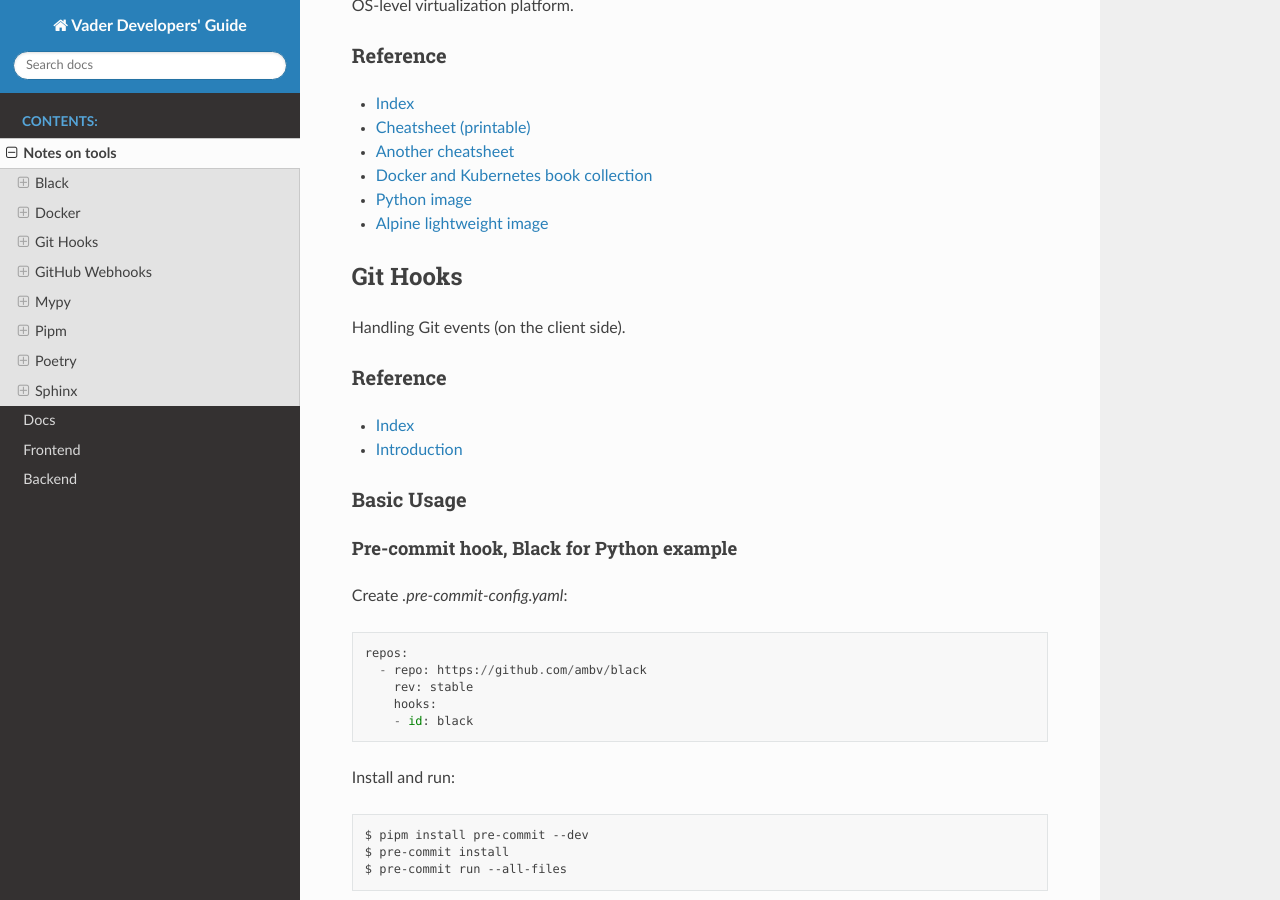
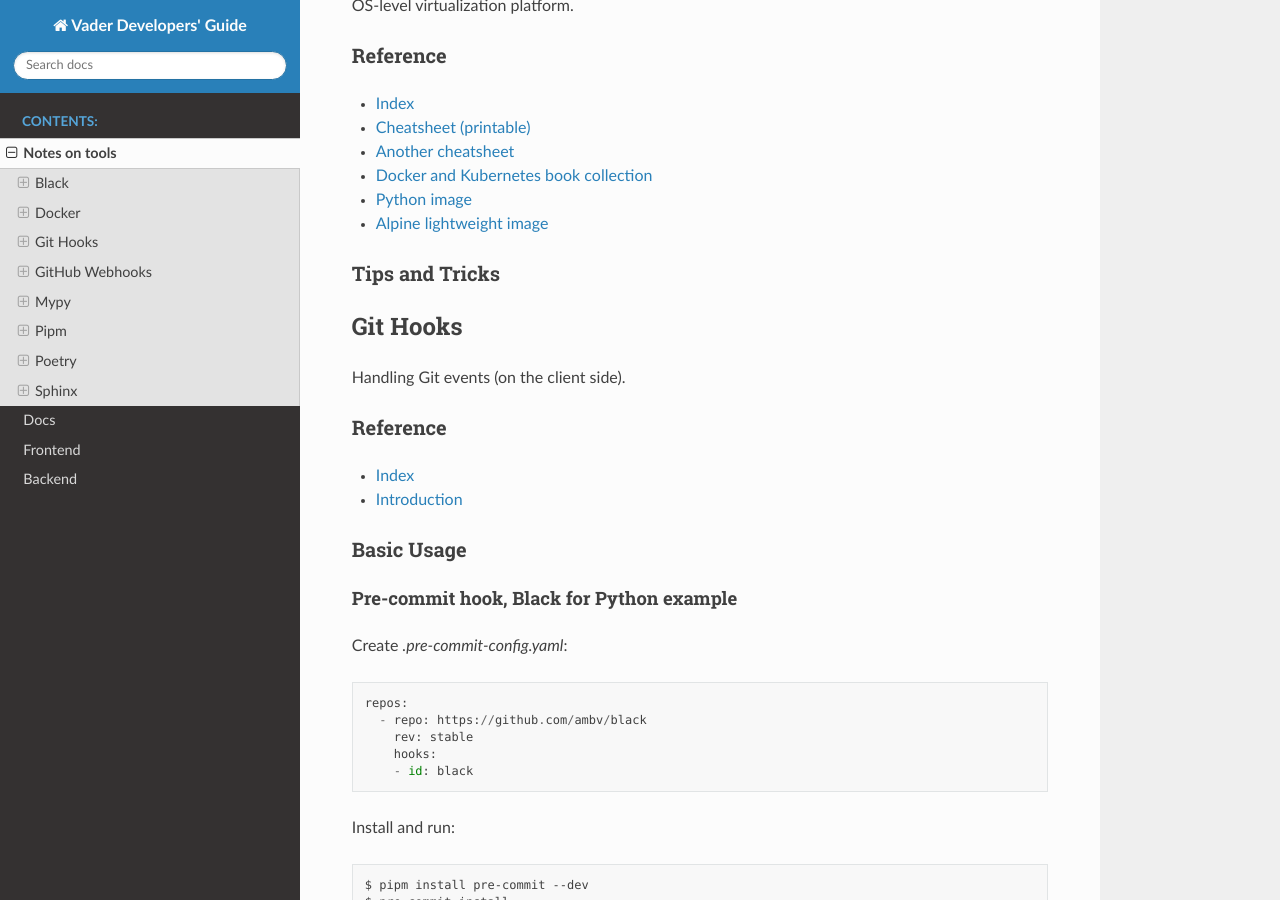
Before and after one commit to sharashka/vader-docs, a Sphinx documentation site: the page built from source/tools.rst, in a window 1280 px wide and 900 px high, scrolled down 1039 px. Built offline with Sphinx 7.4.7 and the Read the Docs theme 2.0.0, drawn with Linux system fonts in a browser that asks for light colours.

Commit message:
Triggering a hook 1

```diff
--- a/source/tools.rst
+++ b/source/tools.rst
@@ -61,6 +61,9 @@ Reference
   <https://github.com/anzhihe/Free-Docker-Books>`__
 - `Python image <https://hub.docker.com/_/python>`__
 - `Alpine lightweight image <https://hub.docker.com/_/alpine>`__
+
+Tips and Tricks
+---------------
 
 Git Hooks
 =========
```
